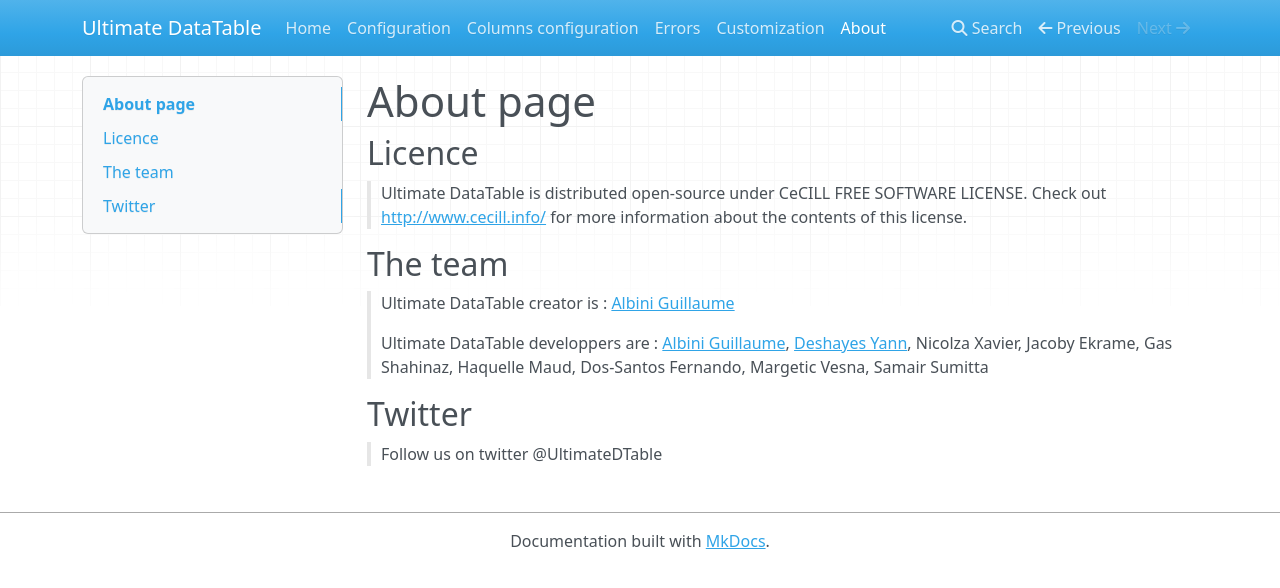
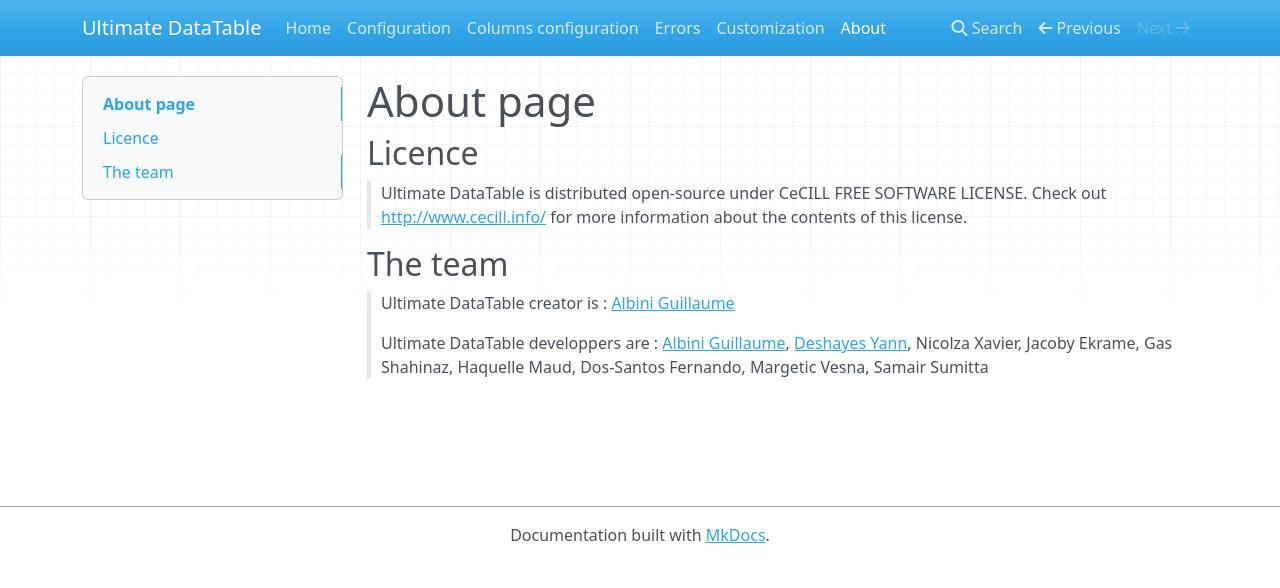
Before and after one commit to institut-de-genomique/Ultimate-DataTable, an MkDocs documentation site: the page built from docs/about.md, in a window 1280 px wide. Shown: the top 588 px of the page. Built offline with MkDocs 1.6.1, drawn with Linux system fonts in a browser that asks for light colours; nearby versions of some CDN libraries; old or Windows-style settings are respelled for this version of MkDocs.

Commit message:
Update about.md

```diff
--- a/docs/about.md
+++ b/docs/about.md
@@ -8,7 +8,3 @@
 > Ultimate DataTable creator is : [Albini Guillaume](https://www.linkedin.com/in/agconsulting/fr)<br>
 
 > Ultimate DataTable developpers are : [Albini Guillaume](https://www.linkedin.com/in/agconsulting/fr), [Deshayes Yann](https://github.com/ydeshayes), Nicolza Xavier, Jacoby Ekrame, Gas Shahinaz, Haquelle Maud, Dos-Santos Fernando, Margetic Vesna, Samair Sumitta
-
-## Twitter
-
-> Follow us on twitter @UltimateDTable
```
